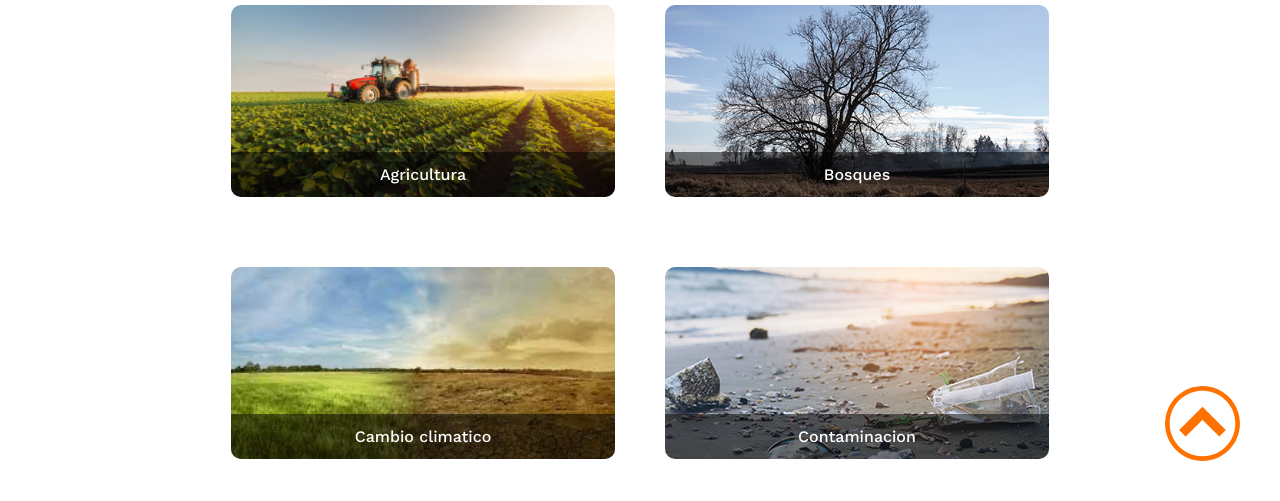
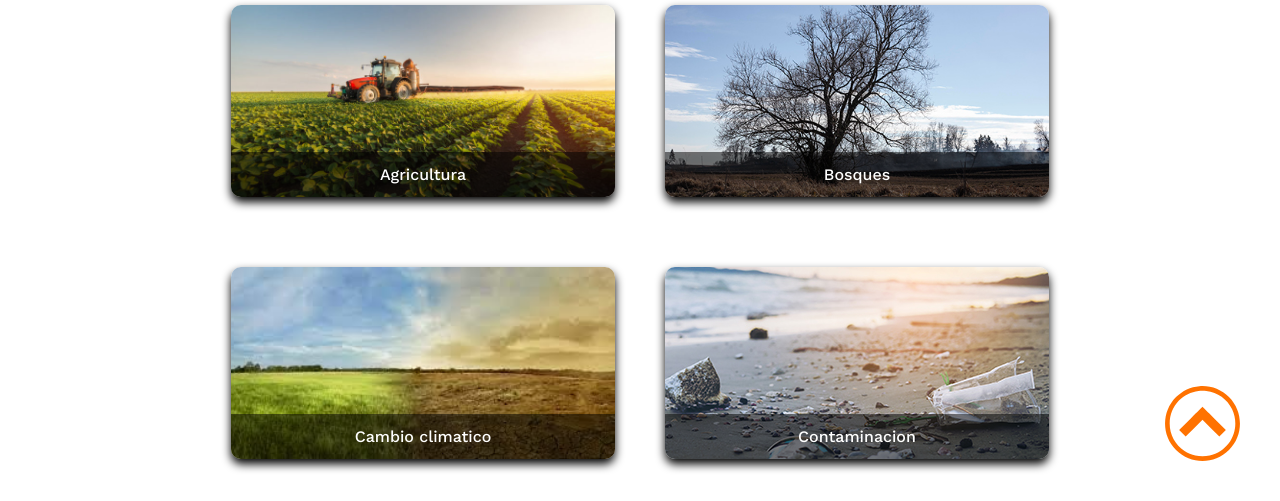
Before and after one commit to juampi97/calabro_acuaponia, a website: page tecnologia.html in a window 1280 px wide. Shown: the part 299-800 px from the top of the page. Drawn offline with nearby package versions, Linux system fonts and the light colour scheme.

```diff
--- a/scss/pages/_tecnologia.scss
+++ b/scss/pages/_tecnologia.scss
@@ -27,8 +27,8 @@
       overflow: hidden;
     }
     & .front {
-      // transform: perspective(600px) rotateY(0deg);
-      // box-shadow: 0 5px 10px #000;
+      transform: perspective(600px) rotateY(0deg);
+      box-shadow: 0 5px 10px #000;
       & img {
         position: absolute;
         @include sizes(100%);
```
Also changed, not shown: css/estilos.css.
